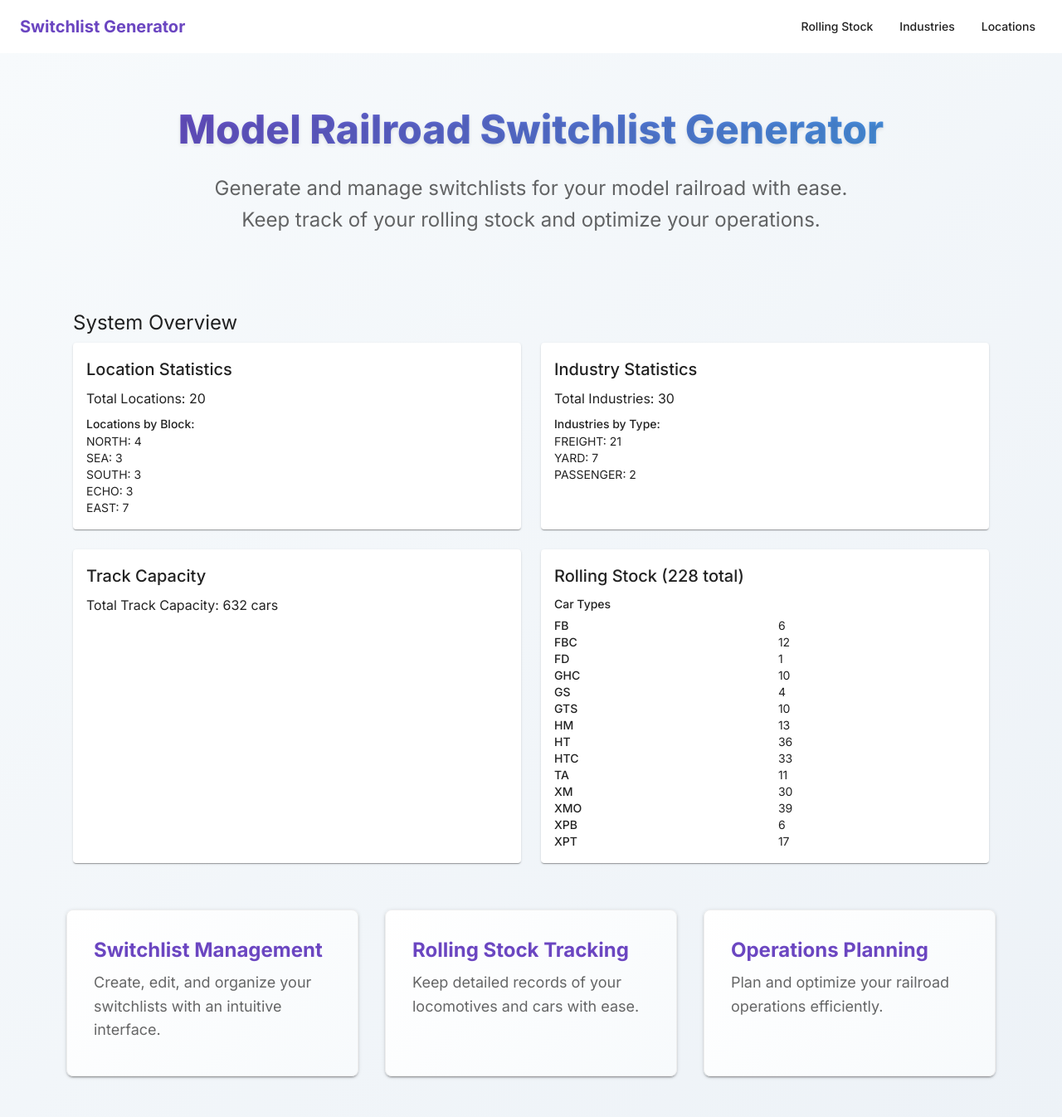
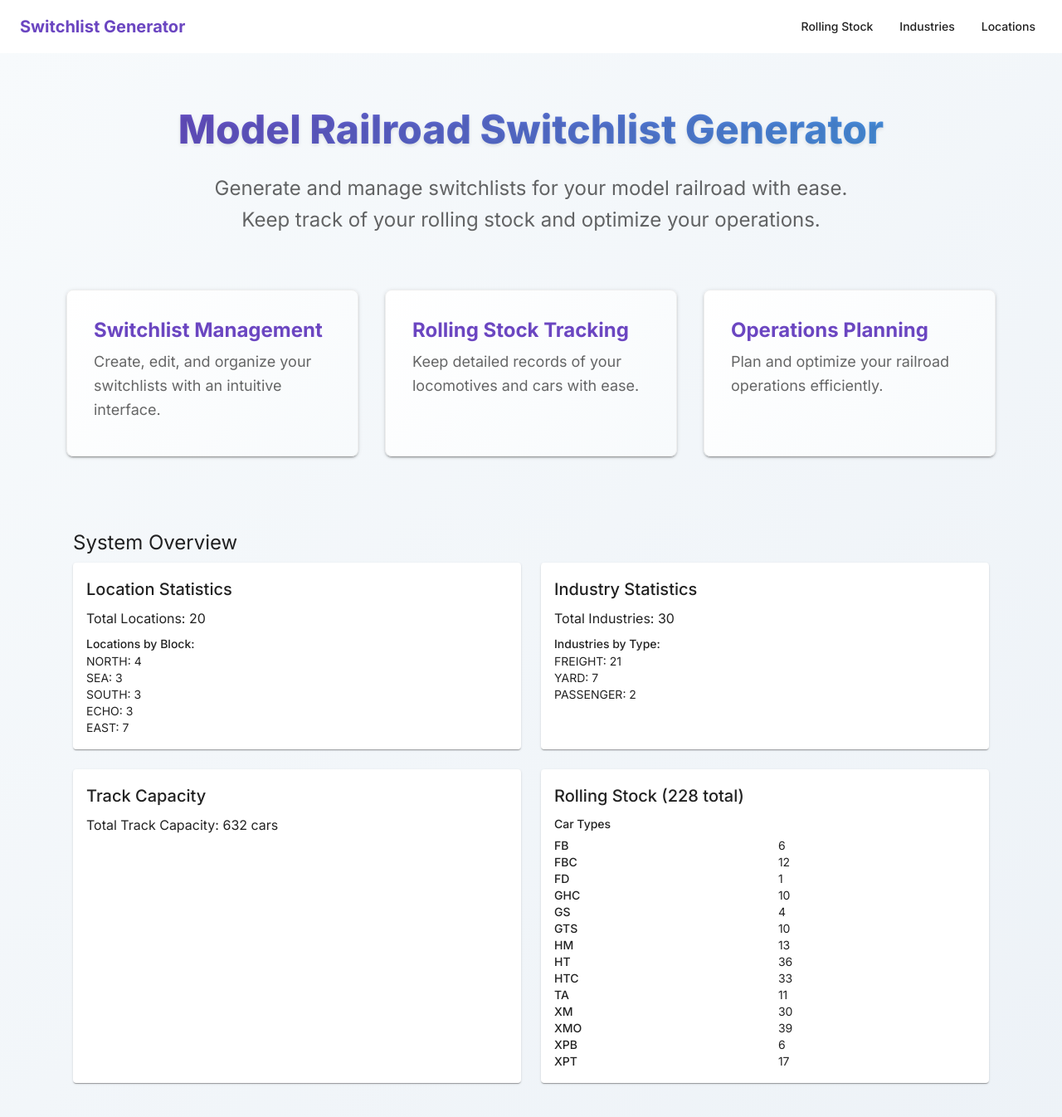
Before and after one commit to MyTurnyet/switch-this, a Next.js app: page / in a window 1280 px wide. Shown: the top 1346 px of the page at 83% size. Built offline with nearby package versions, Linux system fonts and the light colour scheme.

Commit message:
refactor: move Dashboard below feature boxes on home page

```diff
--- a/src/app/page.tsx
+++ b/src/app/page.tsx
@@ -70,12 +70,6 @@ export default function Home() {
           </Typography>
         </Box>
 
-        <Dashboard
-          locations={locationsData}
-          industries={industriesData}
-          rollingStock={rollingStockData}
-        />
-
         <Box
           sx={{
             display: 'grid',
@@ -85,7 +79,7 @@ export default function Home() {
             },
             gap: 4,
             px: 2,
-            mt: 4
+            mb: 8
           }}
         >
           {features.map((feature, index) => (
@@ -97,6 +91,12 @@ export default function Home() {
             </Box>
           ))}
         </Box>
+
+        <Dashboard
+          locations={locationsData}
+          industries={industriesData}
+          rollingStock={rollingStockData}
+        />
       </Container>
     </Box>
   );
```
